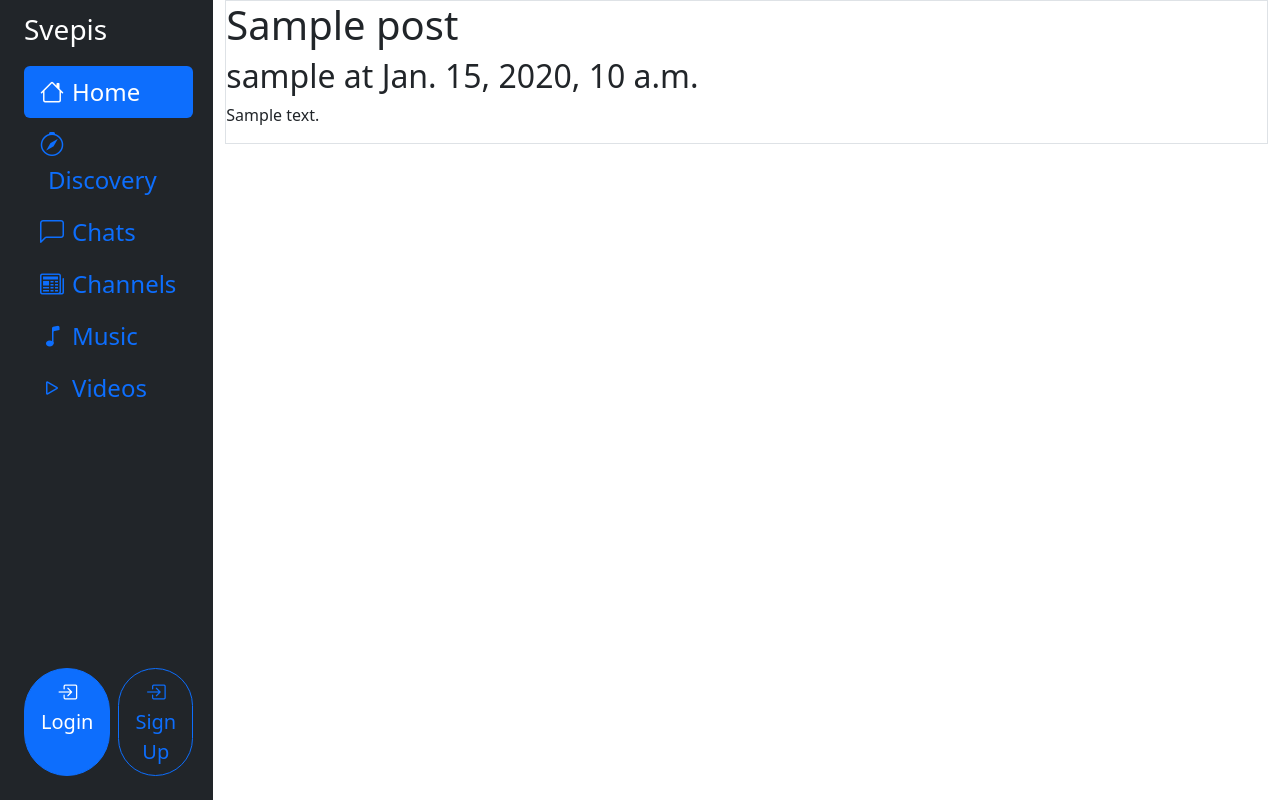
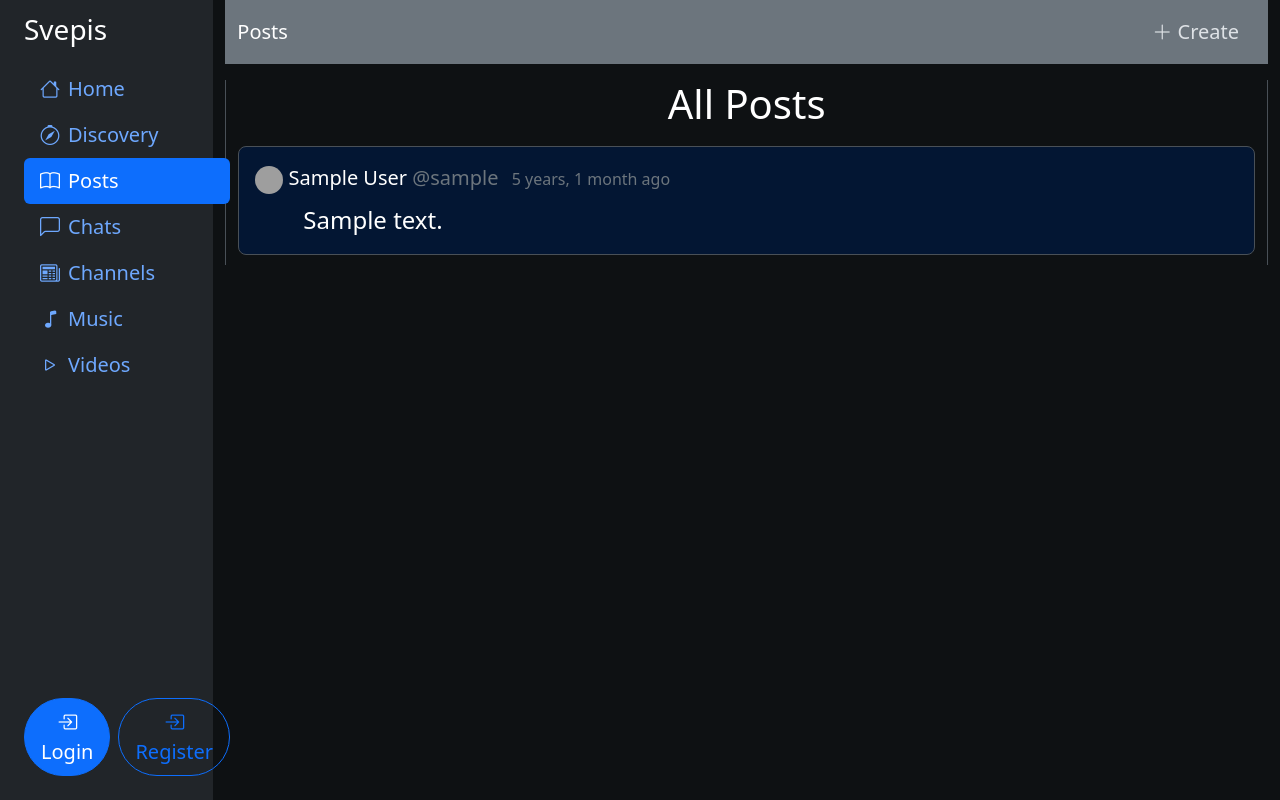
Before and after one commit to DISvep/svepis, a Django app: page /post/ in a window 1280 px wide. Run offline with Django 5.2, Linux system fonts and the light colour scheme; tables that the repository leaves empty hold one stand-in row (values such as "Sample post"); grey boxes are pictures that could not be loaded.

Commit message:
post adding

```diff
--- a/main/templates/base.html
+++ b/main/templates/base.html
@@ -6,6 +6,11 @@
     <link href="https://cdn.jsdelivr.net/npm/bootstrap@5.3.3/dist/css/bootstrap.min.css" rel="stylesheet" integrity="sha384-QWTKZyjpPEjISv5WaRU9OFeRpok6YctnYmDr5pNlyT2bRjXh0JMhjY6hW+ALEwIH" crossorigin="anonymous">
     <link rel="stylesheet" href="https://cdn.jsdelivr.net/npm/bootstrap-icons@1.11.3/font/bootstrap-icons.min.css">
     <style>
+        body {
+            background-color: #0e1113;
+            color: white;
+        }
+
         .sidebar {
             max-height: 100vh;
         }
@@ -33,22 +38,9 @@
           position: relative;
           margin: 10px 0;
         }
-
-        .message-card::after {
-          content: "";
-          position: absolute;
-          bottom: 10px;
-          left: -10px;
-          top: 10px;
-          width: 0;
-          height: 0;
-          border-style: solid;
-          border-width: 10px 10px 10px 0;
-          border-color: transparent #DAA520 transparent transparent;
-        }
     </style>
 </head>
-<body>
+<body data-bs-theme="dark">
     <div class="container-fluid overflow-hidden">
         <div class="row vh-100 overflow-auto">
 
--- a/main/templates/sidebar.html
+++ b/main/templates/sidebar.html
@@ -4,35 +4,51 @@
     </a>
     <ul class="nav nav-pills flex-sm-column flex-row flex-nowrap flex-shrink-1 flex-sm-grow-0 flex-grow-1 mb-sm-auto mb-0 justify-content-center align-items-center align-items-sm-start sidebar-content" id="menu">
         <li class="sidebar-item">
-            <a href="#" class="nav-link sidebar-link active">
-                <i class="fs-4 bi-house"></i><span class="ms-2 fs-4 d-none d-sm-inline">Home</span>
+            <a href="/" class="nav-link sidebar-link active">
+                <i class="fs-5 bi-house"></i><span class="ms-2 fs-5 d-none d-sm-inline">Home</span>
             </a>
         </li>
         <li class="sidebar-item">
             <a href="#" class="nav-link sidebar-link">
-                <i class="fs-4 bi bi-compass"></i><span class="ms-2 fs-4 d-none d-sm-inline">Discovery</span> </a>
+                <i class="fs-5 bi bi-compass"></i><span class="ms-2 fs-5 d-none d-sm-inline">Discovery</span> </a>
+        </li>
+        <li class="sidebar-item">
+            <a href="{% url 'post-list' %}" class="nav-link sidebar-link">
+                <i class="fs-5 bi bi-book"></i><span class="ms-2 fs-5 d-none d-sm-inline">Posts</span> </a>
         </li>
         <li class="sidebar-item">
             <a href="#" class="nav-link sidebar-link">
-                <i class="fs-4 bi bi-chat-left"></i><span class="ms-2 fs-4 d-none d-sm-inline">Chats</span></a>
+                <i class="fs-5 bi bi-chat-left"></i><span class="ms-2 fs-5 d-none d-sm-inline">Chats</span></a>
         </li>
         <li class="sidebar-item">
             <a href="#" class="nav-link sidebar-link">
-                <i class="fs-4 bi bi-newspaper"></i><span class="ms-2 fs-4 d-none d-sm-inline">Channels</span></a>
+                <i class="fs-5 bi bi-newspaper"></i><span class="ms-2 fs-5 d-none d-sm-inline">Channels</span></a>
         </li>
         <li class="sidebar-item">
             <a href="#" class="nav-link sidebar-link">
-                <i class="fs-4 bi bi-music-note"></i><span class="ms-2 fs-4 d-none d-sm-inline">Music</span></a>
+                <i class="fs-5 bi bi-music-note"></i><span class="ms-2 fs-5 d-none d-sm-inline">Music</span></a>
         </li>
         <li class="sidebar-item">
             <a href="#" class="nav-link sidebar-link">
-                <i class="fs-4 bi bi-play"></i><span class="ms-2 fs-4 d-none d-sm-inline">Videos</span></a>
+                <i class="fs-5 bi bi-play"></i><span class="ms-2 fs-5 d-none d-sm-inline">Videos</span></a>
         </li>
+        <script src="https://code.jquery.com/jquery-3.6.4.min.js"></script>
+        <script>
+            $(".nav>li").each(function() {
+                var navItem = $(this);
+                navItem
+                if (navItem.find("a").attr("href") === location.pathname) {
+                  navItem.find("a").addClass("active");
+                } else {
+                    navItem.find("a").removeClass("active");
+                }
+            });
+        </script>
     </ul>
-    <div class="dropdown py-sm-4 fs-3 mt-sm-auto ms-auto ms-sm-0 flex-shrink-1">
+    <div class="dropdown py-sm-4 fs-4 mt-sm-auto ms-auto ms-sm-0 flex-shrink-1">
         {% if user.is_authenticated %}
             <a href="#" class="d-flex align-items-center text-white text-decoration-none dropdown-toggle" id="dropdownUser1" data-bs-toggle="dropdown" aria-expanded="false">
-                <img src="https://upload.wikimedia.org/wikipedia/commons/thumb/5/59/User-avatar.svg/2048px-User-avatar.svg.png" width="34" height="34" class="rounded-circle">
+                <img src="https://upload.wikimedia.org/wikipedia/commons/thumb/5/59/User-avatar.svg/2048px-User-avatar.svg.png" width="28" height="28" class="rounded-circle">
                 <span class="d-none d-sm-inline mx-1">{{user.username}}</span>
             </a>
             <ul class="dropdown-menu dropdown-menu-dark fs-4 shadow" aria-labelledby="dropdownUser1">
@@ -49,7 +65,7 @@
         {% else %}
             <div class="d-flex ms-auto">
                 <a class="btn btn-primary btn-lg rounded-pill me-2" href="/login/"><i class="bi bi-box-arrow-in-right"></i> Login</a>
-                <a class="btn btn-outline-primary btn-lg rounded-pill" href="/signup/"><i class="bi bi-box-arrow-in-right"></i> Sign Up</a>
+                <a class="btn btn-outline-primary btn-lg rounded-pill" href="/signup/"><i class="bi bi-box-arrow-in-right"></i> Register</a>
             </div>
         {% endif %}
     </div>
--- /dev/null
+++ b/post/forms.py
@@ -0,0 +1,18 @@
+from django import forms
+from .models import Post
+
+
+class PostForm(forms.ModelForm):
+    class Meta:
+        model = Post
+        fields = {'content'}
+        labels = {'content': ''}
+        widgets = {
+            'content': forms.Textarea(attrs={
+                'class': 'form-control',
+                'placeholder': 'Write down your thoughts...',
+                'style': 'border: none; resize: none;',
+                'id': 'postArea',
+                'rows': 1,
+            })
+        }
--- a/post/models.py
+++ b/post/models.py
@@ -4,14 +4,12 @@ from django.contrib.auth.models import User
 
 # Create your models here.
 class Post(models.Model):
-    title = models.CharField(max_length=255)
     content = models.TextField()
     user = models.ForeignKey(User, on_delete=models.CASCADE, related_name='posts')
     date = models.DateTimeField(auto_now_add=True)
 
 
 class Announcement(models.Model):
-    title = models.CharField(max_length=255)
     content = models.TextField()
     user = models.ForeignKey(User, on_delete=models.CASCADE, related_name='announcements')
     date = models.DateTimeField(auto_now_add=True)
--- a/post/templates/post.html
+++ b/post/templates/post.html
@@ -1,9 +1,9 @@
-<div class="card fs-4 rounded-3 bg-secondary-subtle border border-warning message-card" style="width: 100%; display: {{display}};" id="announcement_{{pk}}">
+<div class="card fs-4 rounded-3 bg-primary-subtle border {% if announcement %}border-warning{% endif %} message-card" style="width: 100%; display: {{display}};" id="announcement_{{pk}}">
     <div class="card-body">
         <div class="card-title fs-5">
-            <img src="https://upload.wikimedia.org/wikipedia/commons/thumb/5/59/User-avatar.svg/2048px-User-avatar.svg.png" width="28" height="28" class="rounded-circle"> {{first_name}} {{last_name}} <span class="text-secondary">@{{username}}</span> <span class="fw-light ms-2 fs-6 text-secondary-emphasis">{{date|timesince}} ago</span>
+            <img src="https://upload.wikimedia.org/wikipedia/commons/thumb/5/59/User-avatar.svg/2048px-User-avatar.svg.png" width="28" height="28" class="rounded-circle"> {{first_name}} {{last_name}} <span class="text-secondary">@{{username}}</span> <span class="fw-light ms-2 fs-6 text-secondary">{{date|timesince}} ago</span>
         </div>
-        <div class="card-text">
+        <div class="card-text ms-5">
             {{content}}
         </div>
     </div>
--- a/post/templates/post_list.html
+++ b/post/templates/post_list.html
@@ -5,11 +5,49 @@
 {% endblock title %}
 
 {% block content %}
-    {% for post in posts %}
-        <div class="border">
-            <h1>{{post.title}}</h1>
-            <h2>{{post.user.username}} at {{post.date}}</h2>
-            <p>{{post.content}}</p>
+    <div class="modal fade" id="postModal" tabindex="-1" aria-labelledby="postModalLabel" aria-hidden="true">
+      <div class="modal-dialog">
+        <div class="modal-content bg-dark">
+          <div class="modal-header">
+            <h1 class="modal-title fs-5" id="postModalLabel">Create Post</h1>
+            <button type="button" class="btn-close" data-bs-dismiss="modal" aria-label="Close"></button>
+          </div>
+          <div class="modal-body">
+            <form method="post" action="{% url 'create-post' %}">
+                {% csrf_token %}
+                {{ PostForm.as_p }}
+                <hr>
+                <button type="submit" class="btn btn-primary">Post</button>
+            </form>
+              <script>
+                var textarea = document.getElementById("postArea");
+
+                textarea.addEventListener('input', function(){
+                    this.style.height = 'auto';
+                    this.style.height = this.scrollHeight + 'px';
+                    submit.style.display = 'block';
+                    cancel.style.display = 'block';
+                });
+            </script>
+          </div>
         </div>
-    {% endfor %}
+      </div>
+    </div>
+    <nav class="navbar bg-secondary">
+        <div class="container-fluid">
+            <span class="navbar-brand mb-0 h1">Posts</span>
+            <button class="btn btn-lg" data-bs-toggle="modal" type="button" data-bs-target="#postModal"><i class="bi bi-plus-lg"></i> Create</button>
+      </div>
+    </nav>
+    <div class="container mt-3 border-start border-end">
+        <div class="row">
+            <h1 class="d-flex justify-content-center">All Posts</h1>
+
+            <div class="col-12">
+                {% for post in posts %}
+                    {% include 'post.html' with display='block' pk=post.pk first_name=post.user.first_name last_name=post.user.last_name username=post.user.username date=post.date content=post.content %}
+                {% endfor %}
+            </div>
+        </div>
+    </div>
 {% endblock content %}
--- a/post/urls.py
+++ b/post/urls.py
@@ -1,8 +1,9 @@
 from django.urls import path
-from .views import PostList, PostDetail
+from .views import PostList, PostDetail, CreatePost
 
 
 urlpatterns = [
     path('', PostList.as_view(), name='post-list'),
+    path('create/', CreatePost.as_view(), name='create-post'),
     path('<int:pk>/', PostDetail.as_view(), name='post'),
 ]
--- a/post/views.py
+++ b/post/views.py
@@ -1,6 +1,8 @@
-from django.shortcuts import render
-from django.views.generic import DetailView, ListView
+from django.shortcuts import render, reverse
+from django.http import HttpResponseRedirect
+from django.views.generic import DetailView, ListView, CreateView
 from .models import Post
+from .forms import PostForm
 
 
 # Create your views here.
@@ -14,3 +16,28 @@ class PostList(ListView):
     model = Post
     template_name = 'post_list.html'
     context_object_name = 'posts'
+
+    def get_context_data(self, **kwargs):
+        context = super().get_context_data(**kwargs)
+        context['PostForm'] = PostForm
+
+        return context
+
+    def get_queryset(self):
+        return Post.objects.all().order_by('-date')
+
+
+class CreatePost(CreateView):
+    model = Post
+
+    def post(self, request, *args, **kwargs):
+        form = PostForm(request.POST)
+
+        if form.is_valid():
+            post = form.save(commit=False)
+            post.user = request.user
+            post.save()
+
+            return HttpResponseRedirect(reverse('post-list'))
+        else:
+            return HttpResponseRedirect(reverse('post-list'))
```
Also changed, not shown: main/templates/index.html (+5 -5 lines), post/migrations/0003_remove_announcement_title_remove_post_title.py (added).
